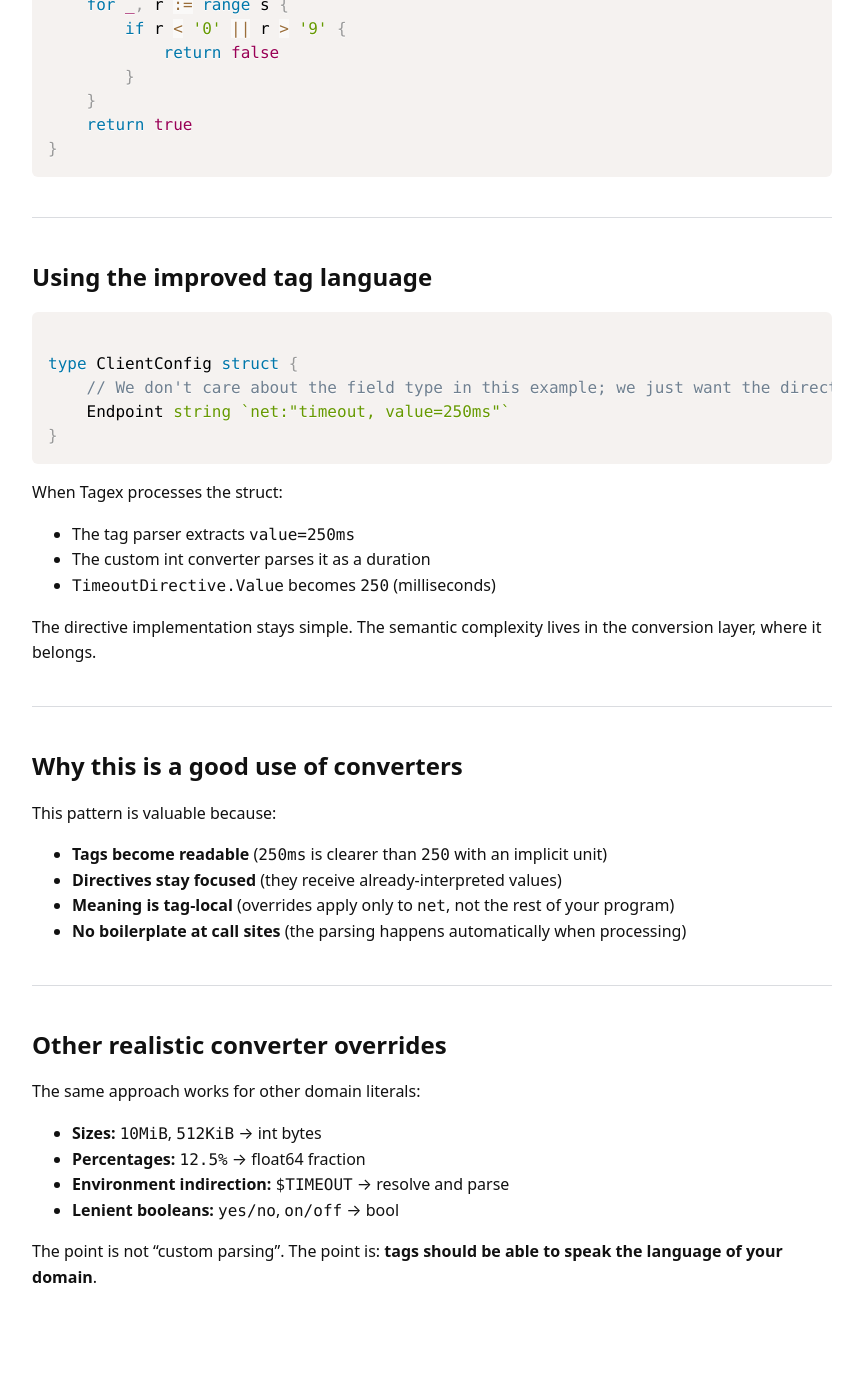
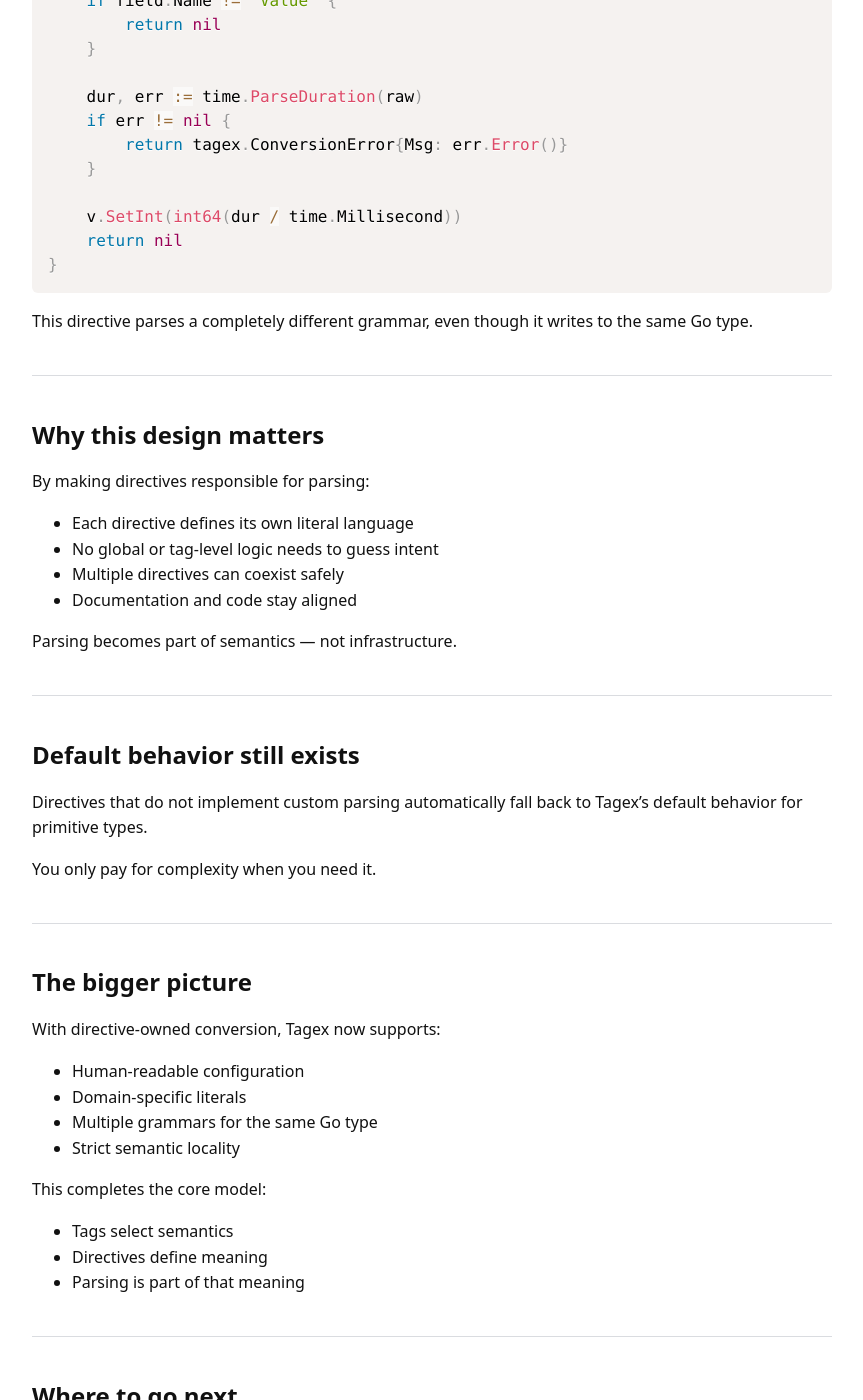
Before and after one commit to tedla-brandsema/tedla-brandsema.github.io, a Jekyll site: the page built from docs/tagex/guides/guide-5-custom-converters-and-semantic-parsing.md, in a window 1280 px wide and 1400 px high, scrolled down 2513 px. Shown: the whole window, without its empty margins (326-1189 px from the left). Built offline with Jekyll 4.4.1, drawn with Linux system fonts in a browser that asks for light colours; before the commit the page ends 3868 px from its top, so only the background shows below that; some of the changed text lies outside the part shown.

Commit message:
docs(tagex): rewrite overview and guide, add lifecycle diagram assets

```diff
--- a/docs/tagex/guides/guide-5-custom-converters-and-semantic-parsing.md
+++ b/docs/tagex/guides/guide-5-custom-converters-and-semantic-parsing.md
@@ -9,198 +9,232 @@
   <h1>Custom converters and semantic parsing</h1>
 
   <p>
-    Tagex includes default parameter converters for <code>string</code>,
-    <code>int</code>, <code>float64</code>, and <code>bool</code>.
-    These defaults are intentionally small and unsurprising.
+    So far, we have treated directive parameters as simple values:
+    numbers, strings, booleans.
   </p>
 
   <p>
-    But real tag languages often want <strong>domain literals</strong> instead of
-    programmer literals.
+    In this guide, we make an important shift:
+    <strong>parameters are not values — they are domain literals</strong>.
+  </p>
+
+  <p>
+    Tagex embraces this by letting each directive define
+    <em>how its own parameters are parsed</em>.
   </p>
 
   <section class="divider">
-    <h2>Why override converters?</h2>
+    <h2>The problem: one type, many meanings</h2>
 
     <p>
-      The default <code>int</code> converter uses <code>strconv.Atoi</code>.
-      That means tag parameters must look like this:
+      Consider the following struct:
     </p>
 
 <pre><code class="language-go">
-`net:"timeout_ms, value=250"`
-`net:"max_bytes, value=10485760"`
+type Limits struct {
+    MaxSize   int64 `units:"bytes, max=10MiB"`
+    TimeoutMs int64 `units:"duration, value=250ms"`
+}
 </code></pre>
 
     <p>
-      This is precise, but it is not readable.
-      Humans naturally write:
+      Both parameters:
     </p>
 
-<pre><code class="language-go">
-`net:"timeout, value=250ms"`
-`net:"max_bytes, value=10MiB"`
-</code></pre>
+    <ul>
+      <li>Start as raw strings (<code>"10MiB"</code>, <code>"250ms"</code>)</li>
+      <li>End up as <code>int64</code></li>
+    </ul>
 
     <p>
-      That’s the core motivation for custom converters:
-      <strong>make tags express meaning directly</strong>.
+      But they clearly do <em>not</em> share a grammar.
+    </p>
+
+    <p>
+      Parsing these values with a shared, type-based converter
+      would require:
+    </p>
+
+    <ul>
+      <li>Guessing intent</li>
+      <li>Branching on directive names</li>
+      <li>Hidden coupling between unrelated semantics</li>
+    </ul>
+
+    <p>
+      Tagex avoids this entirely by making parsing
+      a responsibility of the directive itself.
     </p>
   </section>
 
   <section class="divider">
-    <h2>Example: durations as parameters</h2>
+    <h2>Directive-owned parameter parsing</h2>
 
     <p>
-      Let’s build a directive that configures a timeout.
-      The directive wants an <code>int</code> representing milliseconds.
-      Without a custom converter, you must encode milliseconds manually.
+      A directive may implement custom parameter parsing
+      by providing a <code>ConvertParam</code> method.
     </p>
 
+    <p>
+      This method receives:
+    </p>
+
+    <ul>
+      <li>The directive parameter field</li>
+      <li>The raw string from the tag</li>
+      <li>The destination value to populate</li>
+    </ul>
+
+    <p>
+      Nothing is inferred.
+      Nothing is shared.
+      Meaning stays local.
+    </p>
+  </section>
+
+  <section class="divider">
+    <h2>Example: parsing byte sizes</h2>
+
 <pre><code class="language-go">
-type TimeoutDirective struct {
-    // milliseconds
-    Value int `param:"value"`
+type BytesDirective struct {
+    Max int64 `param:"max"`
 }
 
-func (d *TimeoutDirective) Name() string { return "timeout" }
-func (d *TimeoutDirective) Mode() tagex.DirectiveMode { return tagex.EvalMode }
+func (d *BytesDirective) Name() string { return "bytes" }
+func (d *BytesDirective) Mode() tagex.DirectiveMode { return tagex.EvalMode }
 
-// This directive is intentionally trivial: it just demonstrates parameter meaning.
-func (d *TimeoutDirective) Handle(_ string) (string, error) {
-    return "", nil
+func (d *BytesDirective) ConvertParam(
+    field reflect.StructField,
+    v reflect.Value,
+    raw string,
+) error {
+    if field.Name != "Max" {
+        return nil
+    }
+
+    n, err := parseBytes(raw) // "10MiB", "512KiB"
+    if err != nil {
+        return tagex.ConversionError{Msg: err.Error()}
+    }
+
+    v.SetInt(n)
+    return nil
 }
 </code></pre>
 
     <p>
-      We want tags like:
-    </p>
-
-<blockquote>
-  <code>`net:"timeout, value=250ms"`</code>
-</blockquote>
-
-    <p>
-      But <code>strconv.Atoi("250ms")</code> fails.
-      So we override the <code>int</code> converter for this tag.
+      The grammar (<code>MiB</code>, <code>KiB</code>, etc.)
+      is owned entirely by the <code>bytes</code> directive.
     </p>
   </section>
 
   <section class="divider">
-    <h2>Implementing a duration-aware int converter</h2>
+    <h2>Example: parsing durations</h2>
 
 <pre><code class="language-go">
-netTag := tagex.NewTag("net")
+type DurationDirective struct {
+    Value int64 `param:"value"`
+}
 
-// Override int parsing for THIS tag only.
-// Interpret integers as either:
-//   - plain numbers: "250" (milliseconds)
-//   - durations: "250ms", "2s", "1m"
-netTag.SetConverter(reflect.Int, func(v reflect.Value, raw string) error {
-    raw = strings.TrimSpace(raw)
+func (d *DurationDirective) Name() string { return "duration" }
+func (d *DurationDirective) Mode() tagex.DirectiveMode { return tagex.EvalMode }
 
-    // Fast path: plain integer means milliseconds.
-    if isPlainInt(raw) {
-        n, err := strconv.Atoi(raw)
-        if err != nil {
-            return tagex.ConversionError{Msg: fmt.Sprintf("unable to convert value %q to int", raw)}
-        }
-        v.SetInt(int64(n))
+func (d *DurationDirective) ConvertParam(
+    field reflect.StructField,
+    v reflect.Value,
+    raw string,
+) error {
+    if field.Name != "Value" {
         return nil
     }
 
-    // Duration path: parse "250ms", "2s", "1m", etc.
-    d, err := time.ParseDuration(raw)
+    dur, err := time.ParseDuration(raw)
     if err != nil {
-        return tagex.ConversionError{Msg: fmt.Sprintf("unable to convert value %q to duration", raw)}
+        return tagex.ConversionError{Msg: err.Error()}
     }
 
-    ms := int(d / time.Millisecond)
-    v.SetInt(int64(ms))
+    v.SetInt(int64(dur / time.Millisecond))
     return nil
-})
-
-tagex.RegisterDirective(&netTag, &TimeoutDirective{})
-</code></pre>
-
-    <p>
-      Helper used above:
-    </p>
-
-<pre><code class="language-go">
-func isPlainInt(s string) bool {
-    if s == "" {
-        return false
-    }
-    for _, r := range s {
-        if r &lt; '0' || r &gt; '9' {
-            return false
-        }
-    }
-    return true
-}
-</code></pre>
-  </section>
-
-  <section class="divider">
-    <h2>Using the improved tag language</h2>
-
-<pre><code class="language-go">
-type ClientConfig struct {
-    // We don't care about the field type in this example; we just want the directive to run.
-    Endpoint string `net:"timeout, value=250ms"`
 }
 </code></pre>
 
     <p>
-      When Tagex processes the struct:
-    </p>
-
-    <ul>
-      <li>The tag parser extracts <code>value=250ms</code></li>
-      <li>The custom int converter parses it as a duration</li>
-      <li><code>TimeoutDirective.Value</code> becomes <code>250</code> (milliseconds)</li>
-    </ul>
-
-    <p>
-      The directive implementation stays simple.
-      The semantic complexity lives in the conversion layer,
-      where it belongs.
+      This directive parses a completely different grammar,
+      even though it writes to the same Go type.
     </p>
   </section>
 
   <section class="divider">
-    <h2>Why this is a good use of converters</h2>
+    <h2>Why this design matters</h2>
 
     <p>
-      This pattern is valuable because:
+      By making directives responsible for parsing:
     </p>
 
     <ul>
-      <li><strong>Tags become readable</strong> (<code>250ms</code> is clearer than <code>250</code> with an implicit unit)</li>
-      <li><strong>Directives stay focused</strong> (they receive already-interpreted values)</li>
-      <li><strong>Meaning is tag-local</strong> (overrides apply only to <code>net</code>, not the rest of your program)</li>
-      <li><strong>No boilerplate at call sites</strong> (the parsing happens automatically when processing)</li>
+      <li>Each directive defines its own literal language</li>
+      <li>No global or tag-level logic needs to guess intent</li>
+      <li>Multiple directives can coexist safely</li>
+      <li>Documentation and code stay aligned</li>
+    </ul>
+
+    <p>
+      Parsing becomes part of semantics —
+      not infrastructure.
+    </p>
+  </section>
+
+  <section class="divider">
+    <h2>Default behavior still exists</h2>
+
+    <p>
+      Directives that do not implement custom parsing
+      automatically fall back to Tagex’s default behavior
+      for primitive types.
+    </p>
+
+    <p>
+      You only pay for complexity when you need it.
+    </p>
+  </section>
+
+  <section class="divider">
+    <h2>The bigger picture</h2>
+
+    <p>
+      With directive-owned conversion, Tagex now supports:
+    </p>
+
+    <ul>
+      <li>Human-readable configuration</li>
+      <li>Domain-specific literals</li>
+      <li>Multiple grammars for the same Go type</li>
+      <li>Strict semantic locality</li>
+    </ul>
+
+    <p>
+      This completes the core model:
+    </p>
+
+    <ul>
+      <li>Tags select semantics</li>
+      <li>Directives define meaning</li>
+      <li>Parsing is part of that meaning</li>
     </ul>
   </section>
 
   <section class="divider">
-    <h2>Other realistic converter overrides</h2>
+    <h2>Where to go next</h2>
 
     <p>
-      The same approach works for other domain literals:
+      At this point, you have seen the full expressive range of Tagex:
+      behavior, capability, success boundaries, validation, and parsing.
     </p>
 
-    <ul>
-      <li><strong>Sizes:</strong> <code>10MiB</code>, <code>512KiB</code> → int bytes</li>
-      <li><strong>Percentages:</strong> <code>12.5%</code> → float64 fraction</li>
-      <li><strong>Environment indirection:</strong> <code>$TIMEOUT</code> → resolve and parse</li>
-      <li><strong>Lenient booleans:</strong> <code>yes/no</code>, <code>on/off</code> → bool</li>
-    </ul>
-
     <p>
-      The point is not “custom parsing”.
-      The point is: <strong>tags should be able to speak the language of your domain</strong>.
+      The remaining work is composition —
+      building your own directive libraries
+      and letting tags speak your domain’s language.
     </p>
   </section>
 </main>
--- a/docs/tagex/index.md
+++ b/docs/tagex/index.md
@@ -3,100 +3,141 @@
 title: Tagex — Overview
 ---
 
- {% include nav-tagex.html %}
+{% include nav-tagex.html %}
 
 <main>
   <h1>Tagex</h1>
 
   <p>
-    Tagex is a small, focused Go library for <strong>tag-based expression matching</strong>.
-    It lets you describe conditions such as <em>“must have A, must not have B, and optionally C”</em>
-    and evaluate them efficiently against sets of tags.
+    Tagex is a Go library for executing behavior defined by struct tags.
+    It lets you attach <strong>evaluation</strong>, <strong>mutation</strong>,
+    and side effects directly to data structures in a controlled and reusable way.
   </p>
 
   <p>
-    The design goal of Tagex is clarity and correctness: expressions are explicit,
-    evaluation is deterministic, and the underlying model is simple enough to reason
-    about without surprises.
+    Instead of treating struct tags as passive metadata,
+    Tagex treats them as instructions:
+    tags select <em>what should run</em>,
+    directives define <em>what it does</em>,
+    and the struct defines <em>what success means</em>.
   </p>
 
   <section class="divider">
     <h2>What problem does Tagex solve?</h2>
 
     <p>
-      Many systems need to make decisions based on tags or labels:
+      In many Go codebases, structs represent more than just data.
+      They describe inputs, configuration, requests, and operational boundaries.
+    </p>
+
+    <p>
+      The logic associated with those structs is often scattered:
     </p>
 
     <ul>
-      <li>Feature flags and capability checks</li>
-      <li>Routing, filtering, or selection logic</li>
-      <li>Policy or permission evaluation</li>
-      <li>Build, deployment, or environment constraints</li>
+      <li>Fields are checked in one place</li>
+      <li>Values are modified in another</li>
+      <li>Side effects are triggered manually</li>
+      <li>Control flow is enforced with ad-hoc conditionals</li>
     </ul>
 
     <p>
-      These conditions are often encoded as ad-hoc boolean logic, which quickly becomes
-      hard to read, hard to test, and hard to extend.
-    </p>
-
-    <p>
-      Tagex provides a compact expression language and an evaluator that turns these
-      conditions into a first-class concept.
+      Tagex provides a way to bring this logic back to where it belongs:
+      <strong>next to the data it applies to</strong>,
+      without turning structs into active objects or introducing a framework.
     </p>
   </section>
 
   <section class="divider">
-    <h2>Core concepts</h2>
+    <h2>The core model</h2>
 
     <h3>Tags</h3>
     <p>
-      A <strong>tag</strong> is a simple identifier — usually a string — representing
-      a property, capability, or classification. Tagex treats tags as atomic values;
-      there is no hierarchy or implicit meaning.
+      A <strong>tag</strong> defines an execution context.
+      It groups related directives and determines when they apply.
     </p>
 
-    <h3>Expressions</h3>
     <p>
-      An <strong>expression</strong> describes a condition over tags. At a minimum,
-      an expression can:
+      Tags are reusable across structs and intentionally lightweight.
+      They do not define behavior on their own.
+    </p>
+
+    <h3>Directives</h3>
+    <p>
+      A <strong>directive</strong> is a unit of behavior.
+      It may evaluate a field, mutate it, or interpret parameters attached to it.
+    </p>
+
+    <p>
+      Directives are reusable, composable, and explicitly scoped.
+      They define their own semantics, including how their parameters are parsed.
+    </p>
+
+    <h3>Structs</h3>
+    <p>
+      The struct being processed defines intent.
+    </p>
+
+    <p>
+      By optionally implementing pre- and post-processing hooks,
+      a struct can define what must happen before execution
+      and what constitutes successful completion.
+    </p>
+
+    <p>
+      This allows the same tags and directives to be reused
+      while expressing different outcomes and side effects.
+    </p>
+
+    <figure class="diagram">
+      <img
+        src="/static/images/tagex-lifecycle.png"
+        alt="Tagex execution model showing struct-owned lifecycle with optional Before and After hooks around ProcessStruct"
+      />
+      <figcaption>
+        Tagex execution model: struct-owned lifecycle hooks surround directive execution
+        performed by <code>ProcessStruct</code>.
+      </figcaption>
+    </figure>
+  </section>
+
+  <section class="divider">
+    <h2>Execution, not interpretation</h2>
+
+    <p>
+      Tagex does not build an abstract rule tree or expression graph.
+      It executes directives directly against struct fields.
+    </p>
+
+    <p>
+      Execution is:
     </p>
 
     <ul>
-      <li>Require the presence of one or more tags</li>
-      <li>Forbid the presence of specific tags</li>
-      <li>Combine conditions using clear logical rules</li>
+      <li>Explicit</li>
+      <li>Deterministic</li>
+      <li>Locally scoped</li>
     </ul>
 
     <p>
-      Expressions are parsed once and can then be evaluated repeatedly against
-      different tag sets.
-    </p>
-
-    <h3>Evaluation</h3>
-    <p>
-      Evaluating an expression answers a single question:
-      <em>does this set of tags satisfy the expression?</em>
-    </p>
-
-    <p>
-      Evaluation is side-effect free and does not depend on external state, which makes
-      it suitable for use in hot paths, tests, and deterministic systems.
+      There is no global state, no hidden lifecycle,
+      and no implicit ordering beyond what is declared.
     </p>
   </section>
 
   <section class="divider">
-    <h2>Design principles</h2>
-
-    <ul>
-      <li><strong>Explicit over implicit</strong> — no hidden rules or magic defaults</li>
-      <li><strong>Small surface area</strong> — easy to understand and audit</li>
-      <li><strong>Deterministic behavior</strong> — same input, same result</li>
-      <li><strong>Go-native</strong> — designed to feel natural in Go code</li>
-    </ul>
+    <h2>What Tagex is not</h2>
 
     <p>
-      Tagex is intentionally not a general rule engine. It focuses narrowly on
-      tag-based matching and does that one thing well.
+      Tagex is not a validation framework, although evaluation-only use cases
+      fit naturally.
+      It is not a rule engine, and it does not attempt to be a DSL.
+    </p>
+
+    <p>
+      Its goal is narrower and more deliberate:
+      to provide a small execution model that makes
+      struct-attached behavior explicit, reusable, and predictable.
     </p>
   </section>
 
@@ -104,14 +145,14 @@
     <h2>Next steps</h2>
 
     <p>
-      If you want to try Tagex immediately, continue with the
+      To see Tagex in action, start with the
       <a href="getting-started.html">Getting started</a> guide.
-      It walks through defining your first expression and evaluating it in Go.
     </p>
 
     <p>
-      For deeper explanations and real-world usage patterns, see the
-      <a href="guides/">Guides</a> section.
+      The <a href="guides/">Guides</a> section explores the model in depth,
+      including evaluation, mutation,
+      pre- and post-processing, and directive-owned parsing.
     </p>
   </section>
 </main>
```
Also changed, not shown: static/images/tagex-lifecycle.png (added).
